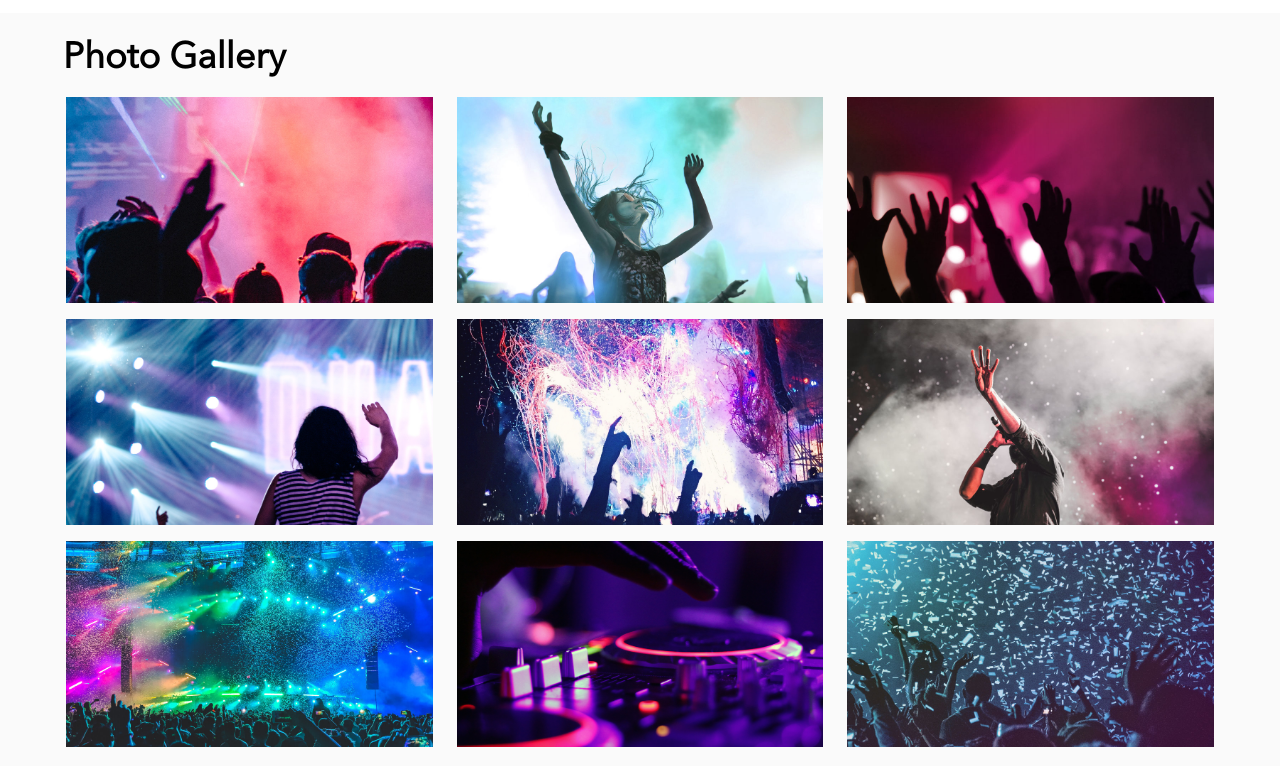
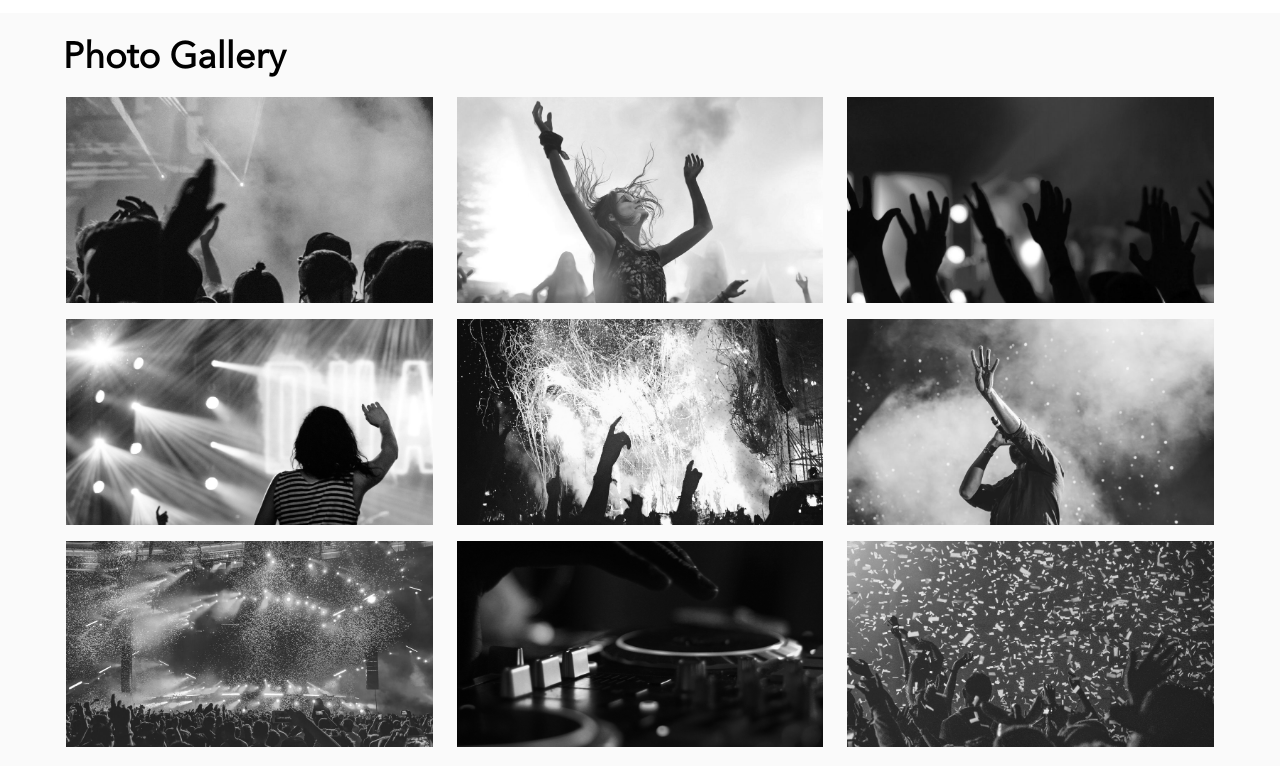
Before and after one commit to Russ07/RS-BandSite, a plain HTML site: page index.html in a window 1280 px wide. Shown: the part 1560-2326 px from the top of the page. Drawn offline with Linux system fonts and the light colour scheme; a web font is replaced by a local one.

Commit message:
desktop version copmplete

```diff
--- a/styles/bio.scss
+++ b/styles/bio.scss
@@ -163,5 +163,11 @@ background: rgba(50, 50, 50, 0.5);
       padding-left: 2.4rem;
       padding-right: 2.4rem;
     }
+    &__img{
+      filter: grayscale(100%);
+    }
+    &__img:hover{
+      filter: none;
+    }
   }
 }
```
Also changed, not shown: styles/bio.css, 1 other file.
